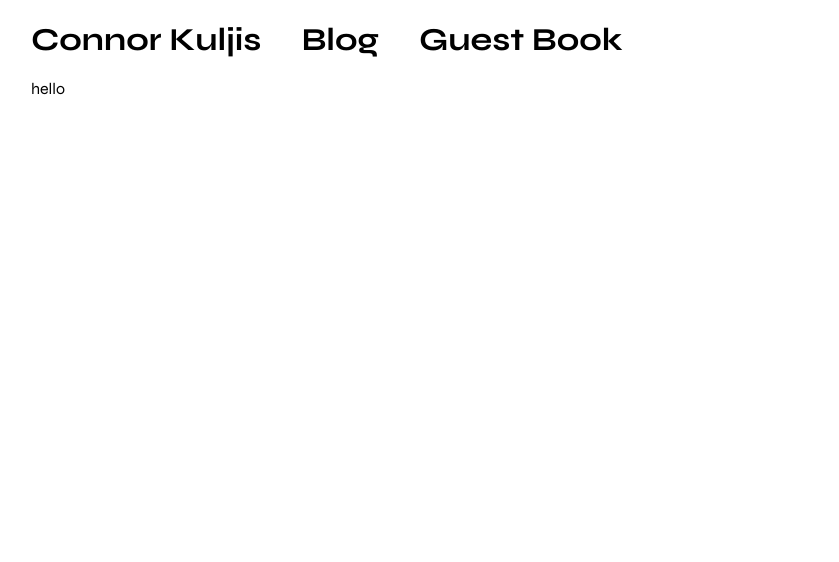
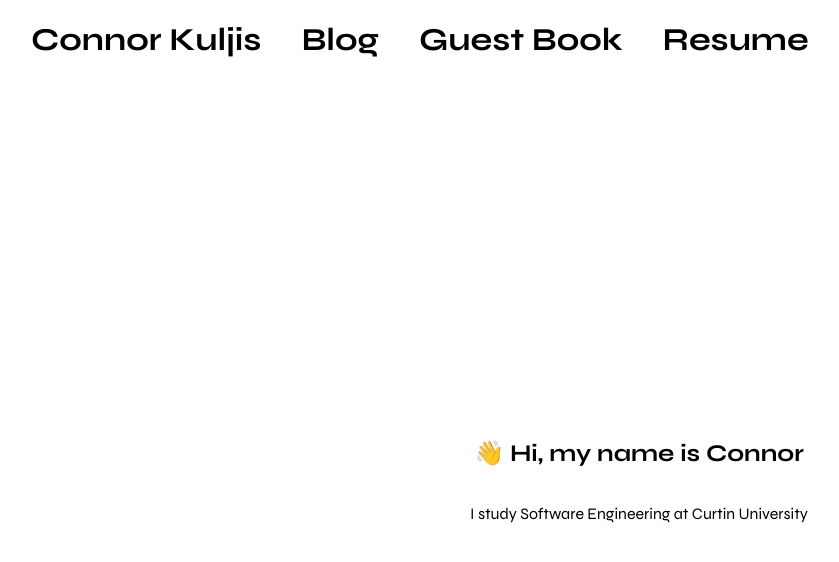
Before and after one commit to connorkuljis/connorkuljis-portfolio, a Next.js app: page / in a window 1280 px wide. Shown: the top 562 px of the page, without its empty margins (1-840 px from the left). Built offline with nearby package versions, Linux system fonts and the light colour scheme.

Commit message:
basic home - pre

```diff
--- a/app/layout.tsx
+++ b/app/layout.tsx
@@ -26,6 +26,7 @@ export default function RootLayout({
 							<Link className={styles.nav} href="/">Connor Kuljis</Link>
 							<Link className={styles.nav} href="/blog">Blog</Link>
 							<Link className={styles.nav} href="/guestbook">Guest Book</Link>
+							<Link className={styles.nav} href="/resume">Resume</Link>
 						</h1>
 					</nav>
 
--- a/app/page.tsx
+++ b/app/page.tsx
@@ -3,7 +3,12 @@ import styles from './page.module.css'
 export default function Home() {
 	return (
 		<div className={styles.container}>
-			<main>hello</main>
+			<main className={styles.main}>
+				<h2>👋 Hi, my name is Connor</h2>
+				<p>
+					I study Software Engineering at Curtin University
+				</p>
+			</main>
 		</div>
 	)
 }
```
